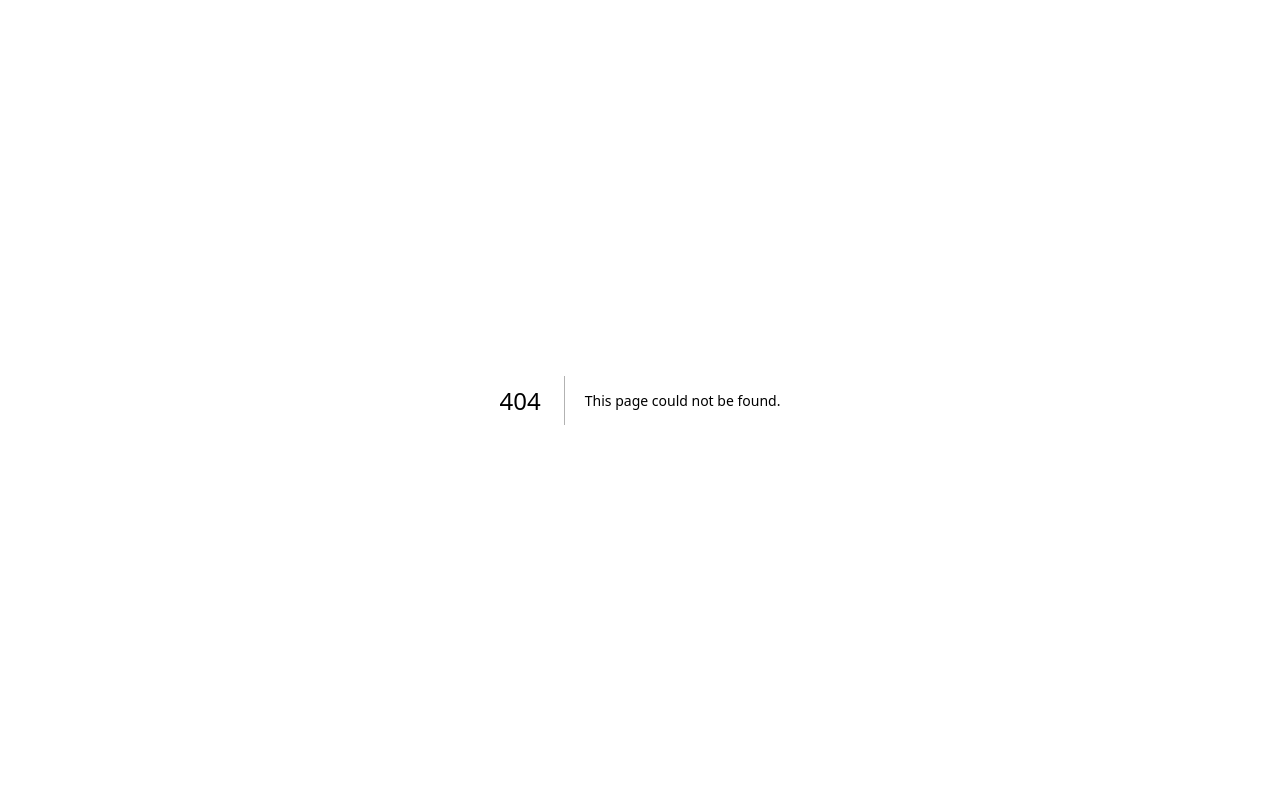
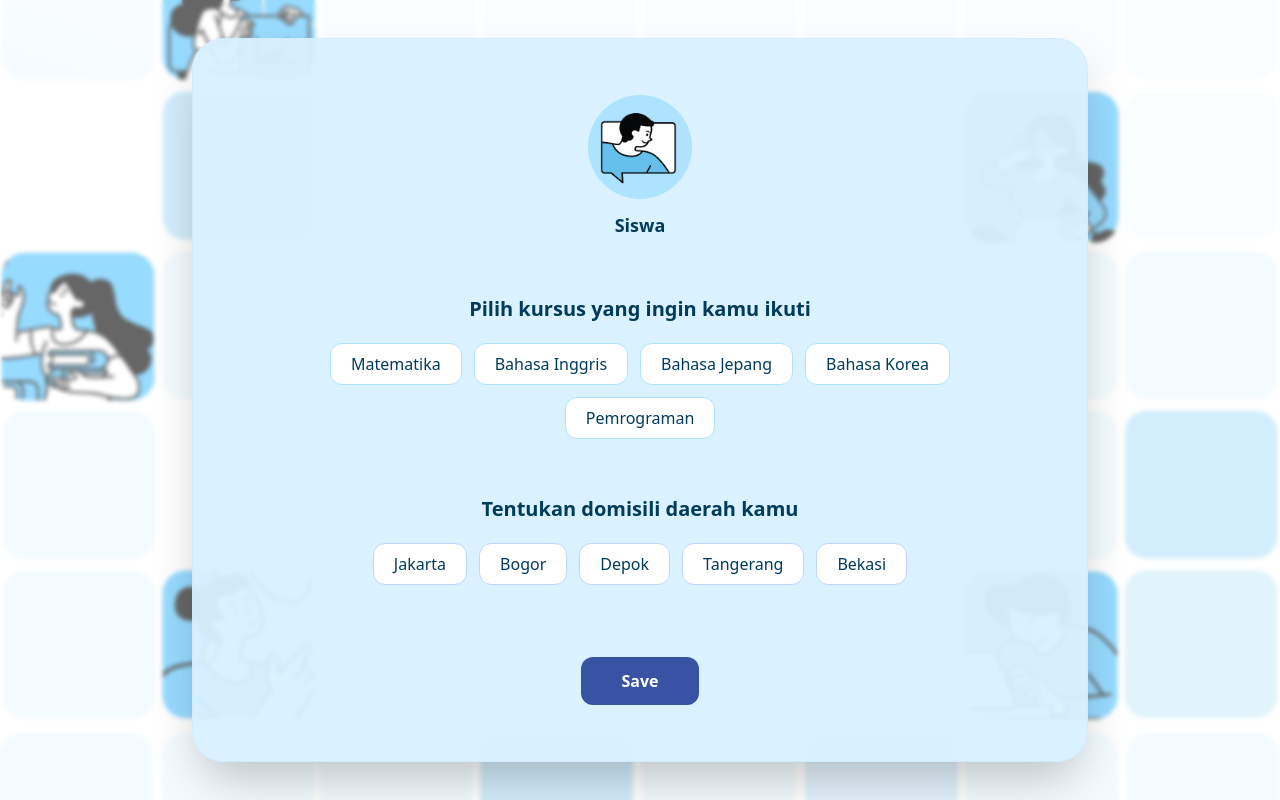
Before and after one commit to reynaldo0/Edunara, a Next.js app: page /siswa-form in a window 1280 px wide. Before the commit this address had no page. Built offline with nearby package versions, Linux system fonts and the light colour scheme.

Commit message:
feat : adding options and save data siswa  with localstorage for peta and kategory

```diff
--- /dev/null
+++ b/app/context/SiswaContext.tsx
@@ -0,0 +1,38 @@
+"use client";
+
+import React, { createContext, useContext, useState } from "react";
+
+type SiswaData = {
+    nama?: string;
+    lokasi?: string;
+    peta?: string; // path gambar peta
+    kategori?: string;
+};
+
+type SiswaContextType = {
+    siswa: SiswaData;
+    setSiswa: React.Dispatch<React.SetStateAction<SiswaData>>;
+};
+
+const SiswaContext = createContext<SiswaContextType | undefined>(undefined);
+
+export const SiswaProvider = ({ children }: { children: React.ReactNode }) => {
+    const [siswa, setSiswa] = useState<SiswaData>({
+        nama: "",
+        lokasi: "",
+        peta: "",
+        kategori: "",
+    });
+
+    return (
+        <SiswaContext.Provider value={{ siswa, setSiswa }}>
+            {children}
+        </SiswaContext.Provider>
+    );
+};
+
+export const useSiswa = () => {
+    const context = useContext(SiswaContext);
+    if (!context) throw new Error("useSiswa harus digunakan di dalam SiswaProvider");
+    return context;
+};
--- a/app/layout.tsx
+++ b/app/layout.tsx
@@ -1,7 +1,7 @@
-
 import type { Metadata } from "next";
 import { Geist, Geist_Mono } from "next/font/google";
 import "./globals.css";
+import { SiswaProvider } from "./context/SiswaContext";
 
 const geistSans = Geist({
   variable: "--font-geist-sans",
@@ -14,21 +14,19 @@ const geistMono = Geist_Mono({
 });
 
 export const metadata: Metadata = {
-  title: "Create Next App",
-  description: "Generated by create next app",
+  title: "Growlab",
+  description: "Platform Kursus Interaktif",
 };
 
 export default function RootLayout({
   children,
-}: Readonly<{
+}: {
   children: React.ReactNode;
-}>) {
+}) {
   return (
-    <html lang="en">
-      <body
-        className={`${geistSans.variable} ${geistMono.variable} antialiased`}
-      >
-        {children}
+    <html lang="id">
+      <body className={`${geistSans.variable} ${geistMono.variable} antialiased`}>
+        <SiswaProvider>{children}</SiswaProvider>
       </body>
     </html>
   );
--- a/app/page.tsx
+++ b/app/page.tsx
@@ -10,7 +10,7 @@ export default function Home() {
   const handleSelect = (role: string) => {
     setSelected(role);
     setTimeout(() => {
-      if (role === "siswa") router.push("/siswa");
+      if (role === "siswa") router.push("/siswa-form");
       if (role === "pemilik") router.push("/pemilik");
     }, 600);
   };
--- /dev/null
+++ b/app/siswa-form/page.tsx
@@ -0,0 +1,117 @@
+"use client";
+
+import { useRouter } from "next/navigation";
+import Image from "next/image";
+import { useState } from "react";
+import { useSiswa } from "../context/SiswaContext";
+
+export default function SiswaFormPage() {
+    const router = useRouter();
+    const { setSiswa } = useSiswa();
+    const [selectedKursus, setSelectedKursus] = useState<string | null>(null);
+    const [selectedDomisili, setSelectedDomisili] = useState<string | null>(null);
+
+    const kursusList = ["Matematika", "Bahasa Inggris", "Bahasa Jepang", "Bahasa Korea", "Pemrograman"];
+    const domisiliList = ["Jakarta", "Bogor", "Depok", "Tangerang", "Bekasi"];
+
+    const handleSave = () => {
+        if (!selectedKursus || !selectedDomisili) {
+            alert("Harap pilih kursus dan domisili terlebih dahulu!");
+            return;
+        }
+
+        // ✅ Simpan ke Context
+        setSiswa({
+            nama: "Andi", // bisa diganti nanti sesuai input
+            kategori: selectedKursus,
+            lokasi: selectedDomisili,
+            peta: `/illustrasi/siswa/beranda/${selectedDomisili.toLowerCase()}.svg`, // misalnya: /illustrasi/siswa/beranda/bogor.svg
+        });
+
+        // ✅ Simpan ke localStorage untuk persistensi
+        localStorage.setItem("siswaData", JSON.stringify({
+            nama: "Andi",
+            kategori: selectedKursus,
+            lokasi: selectedDomisili,
+        }));
+
+        router.push("/siswa");
+    };
+
+    return (
+        <div className="relative min-h-screen flex items-center justify-center overflow-hidden">
+            <div className="absolute inset-0 -z-10">
+                <Image
+                    src="/illustrasi/bg.png"
+                    alt="Background"
+                    fill
+                    className="object-cover object-center"
+                    priority
+                />
+            </div>
+
+            <div className="absolute inset-0 bg-white/40 backdrop-blur-[2px] -z-10"></div>
+
+            <div className="bg-[#D9F1FF]/95 rounded-4xl p-10 md:p-14 w-full max-w-4xl flex flex-col items-center gap-10 md:gap-14 text-center border border-[#CBE8FF]/60 shadow-2xl relative z-10">
+                {/* Judul */}
+                <div className="flex flex-col items-center gap-3">
+                    <div className="bg-[#AEE3FF] rounded-full p-3">
+                        <div className="w-20 h-20 relative">
+                            <Image src="/illustrasi/siswa.png" alt="Siswa" fill className="object-contain" />
+                        </div>
+                    </div>
+                    <p className="font-semibold text-lg text-[#003B5C]">Siswa</p>
+                </div>
+
+                {/* Pilihan Kursus */}
+                <div>
+                    <h2 className="text-[#003B5C] font-bold text-xl mb-5">
+                        Pilih kursus yang ingin kamu ikuti
+                    </h2>
+                    <div className="flex flex-wrap justify-center gap-3">
+                        {kursusList.map((kursus) => (
+                            <button
+                                key={kursus}
+                                onClick={() => setSelectedKursus(kursus)}
+                                className={`px-5 py-2 rounded-xl font-medium border transition-all duration-200 ${selectedKursus === kursus
+                                        ? "bg-[#4DB7FF] text-white border-[#4DB7FF]"
+                                        : "bg-white text-[#003B5C] border-[#AEE3FF] hover:border-[#4DB7FF]"
+                                    }`}
+                            >
+                                {kursus}
+                            </button>
+                        ))}
+                    </div>
+                </div>
+
+                {/* Pilihan Domisili */}
+                <div>
+                    <h2 className="text-[#003B5C] font-bold text-xl mb-5">
+                        Tentukan domisili daerah kamu
+                    </h2>
+                    <div className="flex flex-wrap justify-center gap-3">
+                        {domisiliList.map((kota) => (
+                            <button
+                                key={kota}
+                                onClick={() => setSelectedDomisili(kota)}
+                                className={`px-5 py-2 rounded-xl font-medium border transition-all duration-200 ${selectedDomisili === kota
+                                        ? "bg-[#3853A4] text-white border-[#3853A4]"
+                                        : "bg-white text-[#003B5C] border-[#BFD4FF] hover:border-[#3853A4]"
+                                    }`}
+                            >
+                                {kota}
+                            </button>
+                        ))}
+                    </div>
+                </div>
+
+                <button
+                    onClick={handleSave}
+                    className="bg-[#3853A4] text-white px-10 py-3 rounded-xl font-semibold mt-4 hover:bg-[#2C418F] transition-all"
+                >
+                    Save
+                </button>
+            </div>
+        </div>
+    );
+}
--- a/app/siswa/beranda/Kategori.tsx
+++ b/app/siswa/beranda/Kategori.tsx
@@ -7,6 +7,7 @@ import {
     ChevronRightIcon,
     StarIcon,
 } from "@heroicons/react/24/solid";
+import { useSiswa } from "../../context/SiswaContext"; // ✅ gunakan context
 
 const categories = [
     { name: "Matematika", color: "bg-yellow-200 text-green-800" },
@@ -14,7 +15,9 @@ const categories = [
     { name: "Bahasa Jepang", color: "bg-indigo-300 text-indigo-900" },
     { name: "Bahasa Korea", color: "bg-sky-300 text-sky-900" },
     { name: "Pemrograman", color: "bg-amber-300 text-amber-900" },
-];
+] as const;
+
+type CategoryName = typeof categories[number]["name"];
 
 const courses = [
     {
@@ -66,19 +69,29 @@ const courses = [
 ];
 
 export default function Kategori() {
-    const [selectedCategory, setSelectedCategory] = useState("Bahasa Inggris");
+    const { siswa } = useSiswa(); // ✅ ambil data context
+    const [selectedCategory, setSelectedCategory] = useState<CategoryName>("Bahasa Inggris");
     const [currentIndex, setCurrentIndex] = useState(0);
     const [itemsPerSlide, setItemsPerSlide] = useState(3);
 
-    // 🧠 Deteksi ukuran layar agar jumlah card sesuai device
+    // ✅ Set kategori awal dari context
+    useEffect(() => {
+        if (siswa.kategori && categories.some(c => c.name === siswa.kategori)) {
+            queueMicrotask(() => {
+                setSelectedCategory(siswa.kategori as CategoryName);
+            });
+        }
+    }, [siswa.kategori]);
+
+    // 🧠 Responsif: ubah jumlah card tergantung lebar layar
     useEffect(() => {
         const handleResize = () => {
-            if (window.innerWidth < 640) setItemsPerSlide(1); // Mobile
-            else if (window.innerWidth < 1024) setItemsPerSlide(2); // Tablet
-            else setItemsPerSlide(3); // Desktop
+            if (window.innerWidth < 640) setItemsPerSlide(1);
+            else if (window.innerWidth < 1024) setItemsPerSlide(2);
+            else setItemsPerSlide(3);
         };
 
-        handleResize(); // initial check
+        handleResize();
         window.addEventListener("resize", handleResize);
         return () => window.removeEventListener("resize", handleResize);
     }, []);
@@ -89,15 +102,8 @@ export default function Kategori() {
 
     const maxIndex = Math.max(0, filteredCourses.length - itemsPerSlide);
 
-    const nextSlide = () => {
-        setCurrentIndex((prev) =>
-            prev < maxIndex ? prev + 1 : maxIndex
-        );
-    };
-
-    const prevSlide = () => {
-        setCurrentIndex((prev) => (prev > 0 ? prev - 1 : 0));
-    };
+    const nextSlide = () => setCurrentIndex((prev) => (prev < maxIndex ? prev + 1 : prev));
+    const prevSlide = () => setCurrentIndex((prev) => (prev > 0 ? prev - 1 : prev));
 
     return (
         <section className="min-h-screen flex flex-col items-center py-12 px-6 sm:px-10 relative overflow-hidden">
@@ -105,7 +111,7 @@ export default function Kategori() {
                 Kategori
             </h2>
 
-            {/* Category Buttons */}
+            {/* Tombol Kategori */}
             <div className="flex flex-wrap justify-center gap-3 sm:gap-5 mb-10">
                 {categories.map((cat) => (
                     <button
@@ -124,7 +130,7 @@ export default function Kategori() {
                 ))}
             </div>
 
-            {/* Data kosong */}
+            {/* Jika belum ada data */}
             {filteredCourses.length === 0 ? (
                 <p className="text-gray-600 text-lg font-medium">
                     Belum ada data untuk kategori{" "}
@@ -142,12 +148,13 @@ export default function Kategori() {
                         <ChevronLeftIcon className="w-6 h-6 sm:w-7 sm:h-7 text-slate-800" />
                     </button>
 
-                    {/* Slides */}
+                    {/* Card kursus */}
                     <div className="overflow-hidden w-full">
                         <div
                             className="flex transition-transform duration-500 ease-in-out"
                             style={{
-                                transform: `translateX(-${(currentIndex * 100) / itemsPerSlide}%)`,
+                                transform: `translateX(-${(currentIndex * 100) / itemsPerSlide
+                                    }%)`,
                             }}
                         >
                             {filteredCourses.map((course) => (
@@ -176,7 +183,10 @@ export default function Kategori() {
                                         </p>
                                         <div className="flex items-center mt-3">
                                             {[...Array(course.rating)].map((_, i) => (
-                                                <StarIcon key={i} className="w-5 h-5 text-yellow-400" />
+                                                <StarIcon
+                                                    key={i}
+                                                    className="w-5 h-5 text-yellow-400"
+                                                />
                                             ))}
                                         </div>
                                         <button className="mt-5 bg-siswa-primary-100 text-white px-5 py-2 rounded-full text-sm hover:bg-sky-600 active:scale-95 transition">
--- a/app/siswa/beranda/lokasi.tsx
+++ b/app/siswa/beranda/lokasi.tsx
@@ -1,8 +1,15 @@
 "use client";
 
+import { useSiswa } from "@/app/context/SiswaContext";
 import Image from "next/image";
 
 export default function Lokasi() {
+    const { siswa } = useSiswa();
+
+    // Ambil nama kota dan ubah ke lowercase agar sesuai dengan nama file
+    const kota = siswa.lokasi ? siswa.lokasi.toLowerCase() : "default";
+    const petaSrc = `/illustrasi/siswa/beranda/${kota}.svg`;
+
     return (
         <section className="py-16 px-6 flex flex-col items-center text-center">
             {/* Judul */}
@@ -15,53 +22,51 @@ export default function Lokasi() {
                 {/* Kartu kiri */}
                 <div
                     className="bg-[#F8AF3C] text-left rounded-[30px] p-6 md:p-8 w-full sm:w-[80%] md:w-[350px]
-                     shadow-md flex flex-col justify-between min-h-[200px]
-                     md:translate-x-20 z-10 relative"
+          shadow-md flex flex-col justify-between min-h-[200px]
+          md:translate-x-20 z-10 relative"
                 >
-                    {/* Avatar + teks */}
                     <div className="flex items-start gap-4">
                         <div className="bg-white rounded-[20px] w-14 h-14 md:w-16 md:h-16 shrink-0" />
                         <div>
                             <h3 className="text-[#1A202C] font-bold text-lg sm:text-xl">
-                                Hai Andi
+                                Hai {siswa.nama || "Siswa"}
                             </h3>
                             <p className="text-[#1A202C] text-sm sm:text-base leading-snug">
-                                Kami bisa membantumu mencarikan khursus terdekat.
+                                Kami bisa membantumu mencarikan kursus{" "}
+                                {siswa.kategori?.toLowerCase() || "terdekat"} di sekitar{" "}
+                                {siswa.lokasi || "kota kamu"}.
                             </p>
                         </div>
                     </div>
 
-                    {/* Tagline */}
                     <p className="mt-6 text-xs sm:text-sm font-semibold text-[#1A202C]">
                         <span className="text-[#1A202C]/80">
-                            #Tingkatkan kemampuanmu melalui khursus terbaik
+                            #Tingkatkan kemampuanmu melalui kursus terbaik
                         </span>
                     </p>
                 </div>
 
                 {/* Peta kanan */}
                 <div
-                    className="bg-siswa-primary-200 rounded-[30px] p-8 w-full sm:w-[90%] md:w-[650px]
-                     text-[#1A202C] shadow-md flex flex-col items-center justify-center space-y-4
-                     md:-ml-6 md:pl-12"
+                    className="bg-[#AEE3FF] rounded-[30px] p-8 w-full sm:w-[90%] md:w-[650px]
+          text-[#1A202C] shadow-md flex flex-col items-center justify-center space-y-4
+          md:-ml-6 md:pl-12"
                 >
                     <Image
-                        src="/illustrasi/siswa/beranda/peta.svg"
-                        alt="Peta Lokasi"
+                        src={petaSrc}
+                        alt={`Peta ${siswa.lokasi || "Default"}`}
                         width={320}
                         height={220}
                         className="object-contain w-[80%] md:w-[60%]"
+                        onError={(e) => {
+                            // Jika file peta tidak ditemukan, fallback ke default
+                            (e.target as HTMLImageElement).src = "/illustrasi/siswa/beranda/peta.svg";
+                        }}
                     />
 
                     <p className="text-sm sm:text-base">
-                        Kamu berada di <span className="font-semibold">Tangerang Utara</span>
-                    </p>
-
-                    <p className="text-sm text-gray-700">
-                        Jelajahi Daerah Lainnya{" "}
-                        <button className="ml-1 px-3 py-1 rounded-full bg-white border border-gray-300 text-siswa-primary-100 hover:bg-blue-50 text-sm font-medium transition">
-                            disini
-                        </button>
+                        Kamu berada di{" "}
+                        <span className="font-semibold">{siswa.lokasi || "Tangerang Utara"}</span>
                     </p>
                 </div>
             </div>
--- a/app/siswa/beranda/peta.tsx
+++ b/app/siswa/beranda/peta.tsx
@@ -1,14 +1,27 @@
 "use client";
 
 import dynamic from "next/dynamic";
-import { useState } from "react";
+import { useEffect, useState } from "react";
+import { useSiswa } from "../../context/SiswaContext";
 
 const MapSection = dynamic(() => import("./PetaClient"), { ssr: false });
 
+// definisikan tipe literal untuk daerah
 const daerahList = ["Jakarta", "Bogor", "Depok", "Tangerang", "Bekasi"] as const;
+type Daerah = typeof daerahList[number];
 
 export default function Peta() {
-    const [selected, setSelected] = useState<typeof daerahList[number]>("Jakarta");
+    const { siswa } = useSiswa();
+    const [selected, setSelected] = useState<Daerah>("Jakarta");
+
+    // set default lokasi berdasarkan context hanya sekali di mount
+    useEffect(() => {
+        const lokasiSiswa = siswa.lokasi as Daerah | undefined;
+        if (lokasiSiswa && daerahList.includes(lokasiSiswa)) {
+            // Gunakan microtask agar tidak sinkron dalam render cycle
+            queueMicrotask(() => setSelected(lokasiSiswa));
+        }
+    }, [siswa.lokasi]);
 
     return (
         <section className="w-full min-h-screen flex flex-col items-center justify-center px-4 py-10">
@@ -16,6 +29,7 @@ export default function Peta() {
                 Kursus di Sekitar Kamu
             </h2>
 
+            {/* Tombol lokasi */}
             <div className="flex flex-wrap justify-center gap-3 mb-6">
                 {daerahList.map((daerah) => (
                     <button
@@ -31,6 +45,7 @@ export default function Peta() {
                 ))}
             </div>
 
+            {/* Peta */}
             <div className="w-full max-w-5xl h-[400px] rounded-2xl overflow-hidden shadow-lg border border-[#CBD5E0]">
                 <MapSection selected={selected} />
             </div>
--- a/app/siswa/page.tsx
+++ b/app/siswa/page.tsx
@@ -1,10 +1,10 @@
-
 import HeroSiswa from "../components/HeroSiswa";
 import NavbarSiswa from "../components/NavbarSiswa";
 import Kategori from "./beranda/Kategori";
 import Lokasi from "./beranda/lokasi";
 import Peta from "./beranda/peta";
 import Program from "./beranda/Program";
+
 
 export default function SiswaPage() {
     return (
```
Also changed, not shown: public/illustrasi/siswa/beranda/tanggerang.svg (renamed from public/illustrasi/siswa/beranda/peta.svg).
